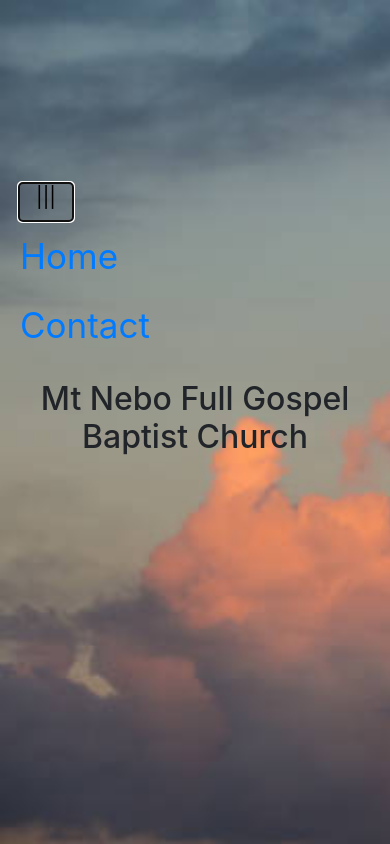
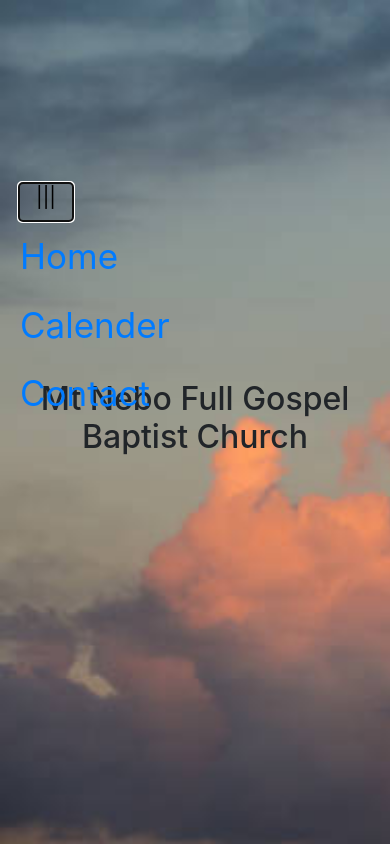
Before and after one commit to dannfirefight322/MtNebo, a plain HTML site: page index.html in a window 390 px wide. Both pictures are taken after a click on the button "|||". Shown: the top 844 px of the page. Drawn offline with nearby package versions, Linux system fonts and the light colour scheme.

Commit message:
adding a few styles and making mobile responsiveness.

```diff
--- a/index.html
+++ b/index.html
@@ -30,6 +30,9 @@
                   <a class="nav-link active" aria-current="page" href="index.html" target="_blank">Home</a>
                 </li>
                 <li class="nav-item">
+                  <a class="nav-link" href="#" target="_blank">Calender</a>
+                </li>
+                <li class="nav-item">
                   <a class="nav-link" href="#" target="_blank">Contact</a>
                 </li>
               </ul>
```
